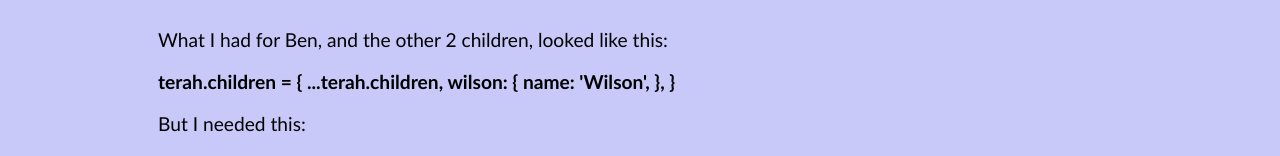
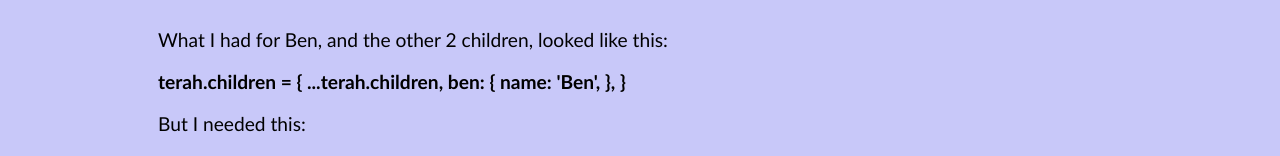
Before and after one commit to jess-bay/jess-bay.github.io, a plain HTML site: page blog/problem-solving.html in a window 1280 px wide. Shown: the part 374-530 px from the top of the page. Drawn offline with Linux system fonts and the light colour scheme.

Commit message:
Edit Wilson's name to Ben's

```diff
--- a/blog/problem-solving.html
+++ b/blog/problem-solving.html
@@ -60,7 +60,7 @@
         <p>What I had for Ben, and the other 2 children, looked like this:</p>
         <p>
           <strong
-            >terah.children = { ...terah.children, wilson: { name: 'Wilson', },
+            >terah.children = { ...terah.children, ben: { name: 'Ben', },
             }</strong
           >
         </p>
```
